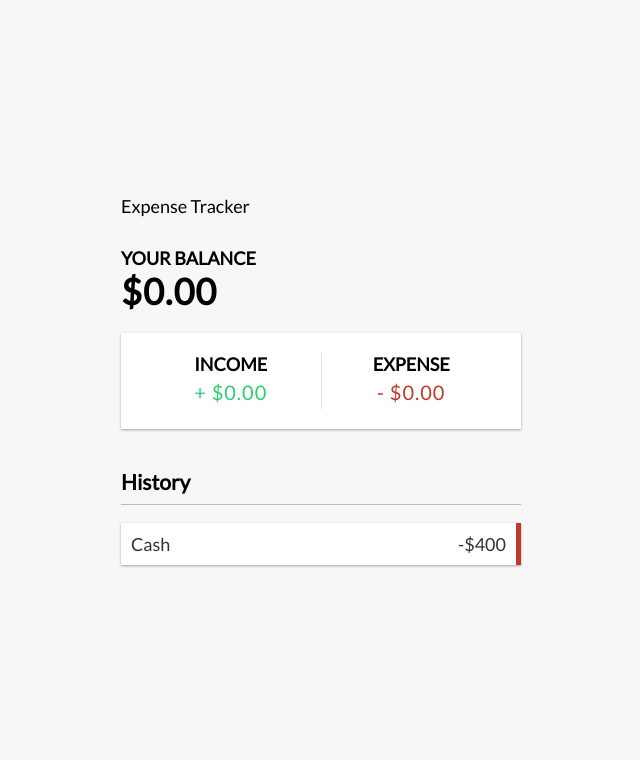
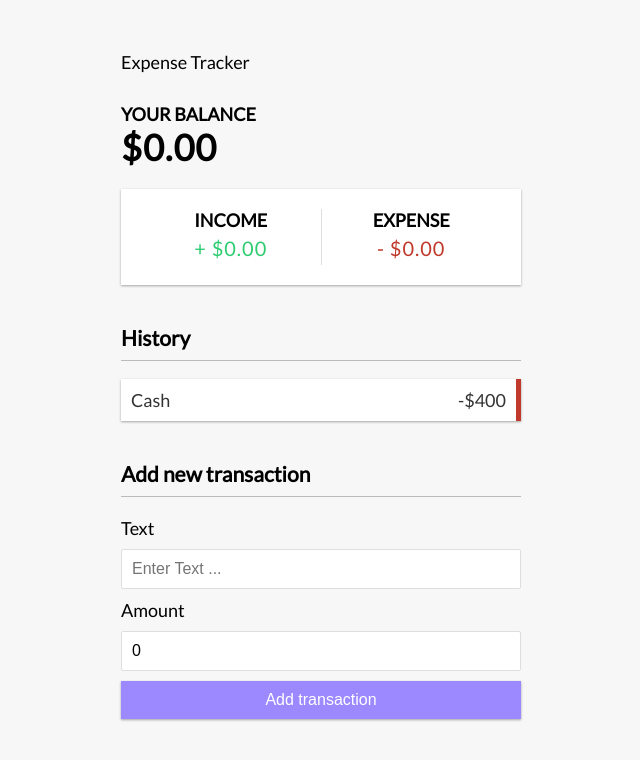
Before and after one commit to tusharchemate/expence-tracker, a React (Create React App) app: page / in a window 1280 px wide. Shown: the top 760 px of the page, without its empty margins (319-959 px from the left). Built offline with nearby package versions, Linux system fonts and the light colour scheme; the HTML template or start-up script is replaced by a standard one.

Commit message:
added transaction comp in app

```diff
--- a/src/App.js
+++ b/src/App.js
@@ -4,6 +4,7 @@ import Header from './Header';
 import Balance from './Balance';
 import IncomeExpenses from './IncomeExpenses';
 import TransactionList from './TransactionList';
+import AddTransaction from './AddTransaction';
 
 function App() {
   return (
@@ -12,7 +13,8 @@ function App() {
       <div className="container">
         <Balance />
         <IncomeExpenses />
-        <TransactionList/>
+        <TransactionList />
+        <AddTransaction />
       </div>
     </div>
   );
```
